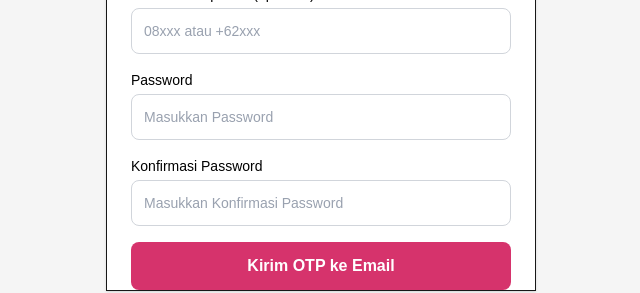
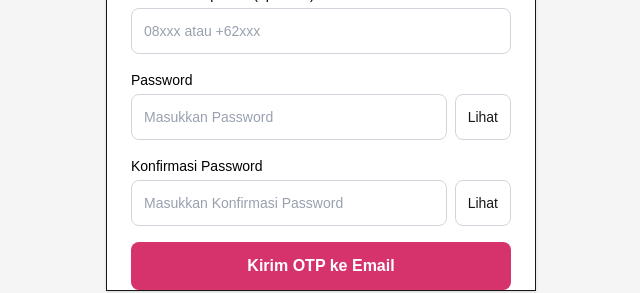
Before and after one commit to lizasn19/YBG, a Next.js app: page /regist in a window 1280 px wide. Shown: the part 422-715 px from the top of the page, without its empty margins (319-959 px from the left). Built offline with nearby package versions, Linux system fonts and the light colour scheme; no server answers.

Commit message:
replace with new version

```diff
--- a/app/regist/page.js
+++ b/app/regist/page.js
@@ -1,9 +1,9 @@
 "use client";
+
 import { useRef, useState } from "react";
 import { useRouter } from "next/navigation";
 import { supabaseBrowser } from "@/lib/supabaseBrowser";
 const supabase = supabaseBrowser;
-
 
 function normPhoneToE164(idPhone = "") {
   let p = (idPhone || "").trim().replace(/\s+/g, "");
@@ -13,6 +13,40 @@ function normPhoneToE164(idPhone = "") {
   return p;
 }
 const isEmail = (v = "") => /\S+@\S+\.\S+/.test(String(v).trim());
+
+function Input({ label, type = "text", ...props }) {
+  const [show, setShow] = useState(false);
+  const isPassword = type === "password";
+
+  return (
+    <label className="block text-sm">
+      {label && <span className="block text-black mb-1 font-medium">{label}</span>}
+
+      {isPassword ? (
+        <div className="flex items-stretch gap-2">
+          <input
+            {...props}
+            type={show ? "text" : "password"}
+            className="w-full border border-[#D1D5DB] rounded-lg px-3 py-3 text-gray-700 placeholder-gray-400 focus:outline-none focus:ring-2 focus:ring-pink-200"
+          />
+          <button
+            type="button"
+            onClick={() => setShow((s) => !s)}
+            className="px-3 rounded-lg border border-[#D1D5DB] text-sm"
+          >
+            {show ? "Sembunyi" : "Lihat"}
+          </button>
+        </div>
+      ) : (
+        <input
+          {...props}
+          type={type}
+          className="w-full border border-[#D1D5DB] rounded-lg px-3 py-3 text-gray-700 placeholder-gray-400 focus:outline-none focus:ring-2 focus:ring-pink-200"
+        />
+      )}
+    </label>
+  );
+}
 
 export default function RegistPage() {
   const router = useRouter();
@@ -117,7 +151,6 @@ export default function RegistPage() {
       router.replace("/login");
     } catch (err) {
       console.error(err);
-
       setMsg(
         err?.message ||
           "Verifikasi gagal. Pastikan kodenya benar, belum kedaluwarsa, dan 'Confirm email' dimatikan."
@@ -174,18 +207,11 @@ export default function RegistPage() {
 
         {step === "fill" && (
           <form onSubmit={handleSendOtp} className="mt-6 space-y-4">
-            <Input label="Nama Lengkap" name="name" placeholder = "Masukkan Nama Lengkap" value={form.name} onChange={onChange} />
-            <Input label="Email" type="email" name="email" placeholder = "Masukkan Email" value={form.email} onChange={onChange} />
-            <Input
-              label="Nomor Handphone (opsional)"
-              type="tel"
-              name="phone"
-              placeholder="08xxx atau +62xxx"
-              value={form.phone}
-              onChange={onChange}
-            />
-            <Input label="Password" type="password" name="password" placeholder = "Masukkan Password" value={form.password} onChange={onChange} />
-            <Input label="Konfirmasi Password" type="password" name="confirm" placeholder = "Masukkan Konfirmasi Password" value={form.confirm} onChange={onChange} />
+            <Input label="Nama Lengkap" name="name" placeholder="Masukkan Nama Lengkap" value={form.name} onChange={onChange} />
+            <Input label="Email" type="email" name="email" placeholder="Masukkan Email" value={form.email} onChange={onChange} />
+            <Input label="Nomor Handphone (opsional)" type="tel" name="phone" placeholder="08xxx atau +62xxx" value={form.phone} onChange={onChange} />
+            <Input label="Password" type="password" name="password" placeholder="Masukkan Password" value={form.password} onChange={onChange} />
+            <Input label="Konfirmasi Password" type="password" name="confirm" placeholder="Masukkan Konfirmasi Password" value={form.confirm} onChange={onChange} />
 
             {msg && <p className="text-sm text-center text-rose-600">{msg}</p>}
 
@@ -239,15 +265,3 @@ export default function RegistPage() {
     </div>
   );
 }
-
-function Input({ label, ...props }) {
-  return (
-    <label className="block text-sm">
-      {label && <span className="block text-black mb-1 font-medium">{label}</span>}
-      <input
-        {...props}
-        className="w-full border border-[#D1D5DB] rounded-lg px-3 py-3 text-gray-700 placeholder-gray-400 focus:outline-none focus:ring-2 focus:ring-pink-200"
-      />
-    </label>
-  );
-}
```
